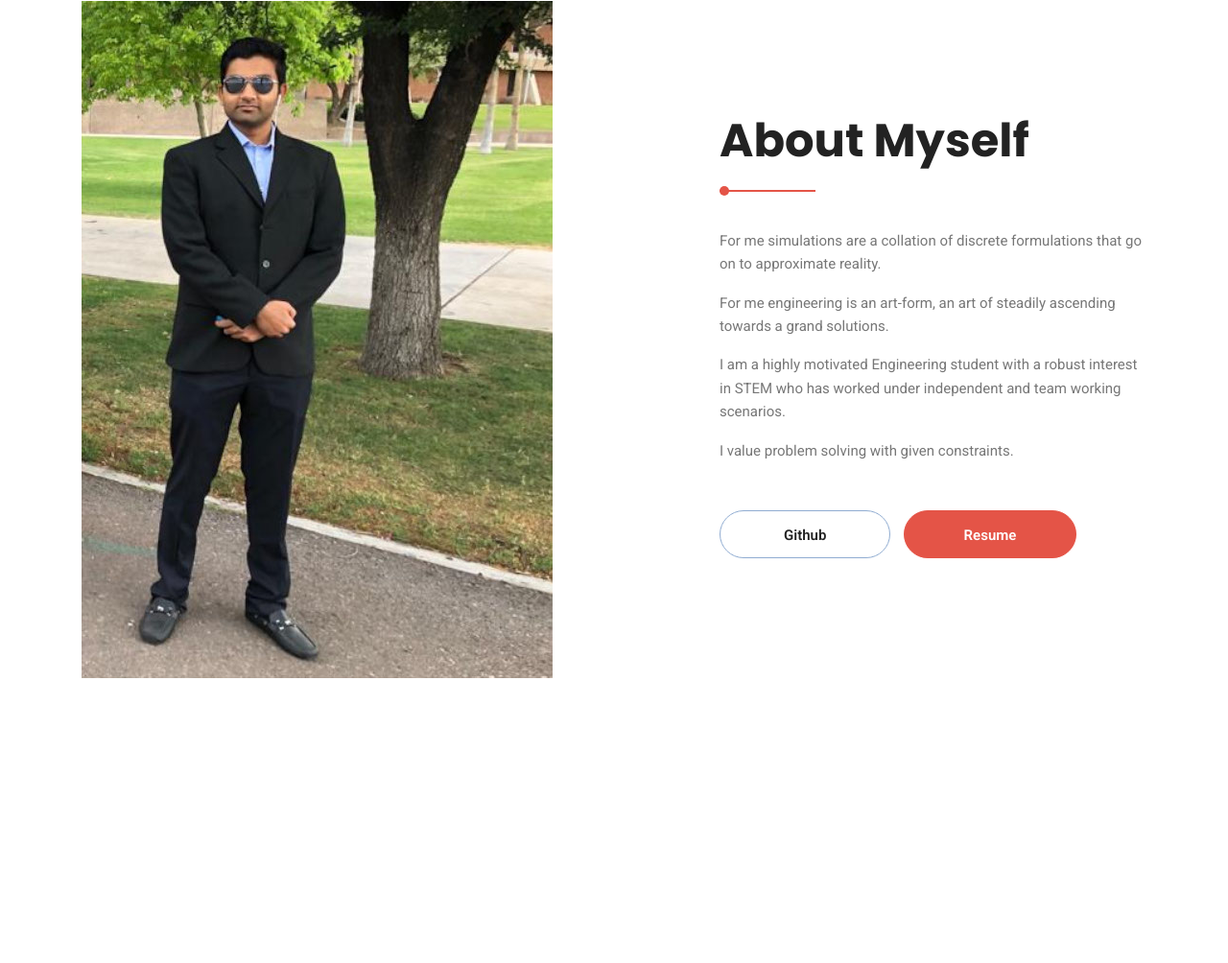
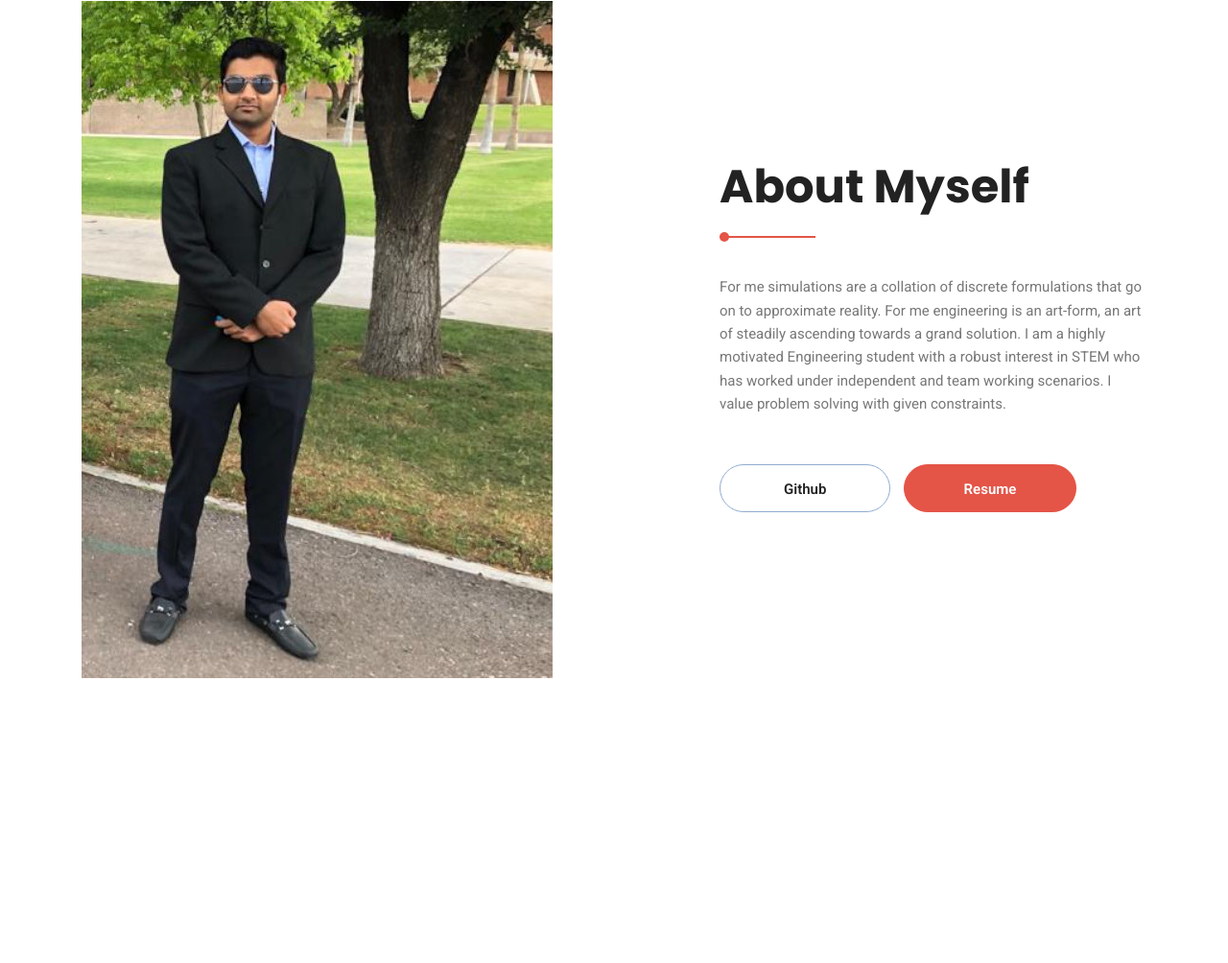
Before and after one commit to aansari2/Adil-Ansari, a plain HTML site: page index.html in a window 1280 px wide. Shown: the part 2307-3311 px from the top of the page at 96% size. Drawn offline with nearby package versions, Linux system fonts and the light colour scheme; some packages are replaced by stand-ins of ours.

Commit message:
Update index.html

```diff
--- a/index.html
+++ b/index.html
@@ -254,10 +254,10 @@
 					</div>
 					<div class="mb-50 wow fadeIn" data-wow-duration=".8s">
 						<p>
-							For me simulations are a collation of discrete formulations that go on to approximate reality.
-						<p> For me engineering is an art-form, an art of steadily ascending towards a grand solutions.
-						<p>I am a highly motivated Engineering student with a robust interest in STEM who has worked under independent and team working scenarios.
-						<p>I value problem solving with given constraints.
+						For me simulations are a collation of discrete formulations that go on to approximate reality.
+						For me engineering is an art-form, an art of steadily ascending towards a grand solution.
+						I am a highly motivated Engineering student with a robust interest in STEM who has worked under independent and team working scenarios.
+						I value problem solving with given constraints.
 						</p>
 					</div>
 					<a href="https://github.com/aansari2" class="primary-btn white" data-text="Github">
```
